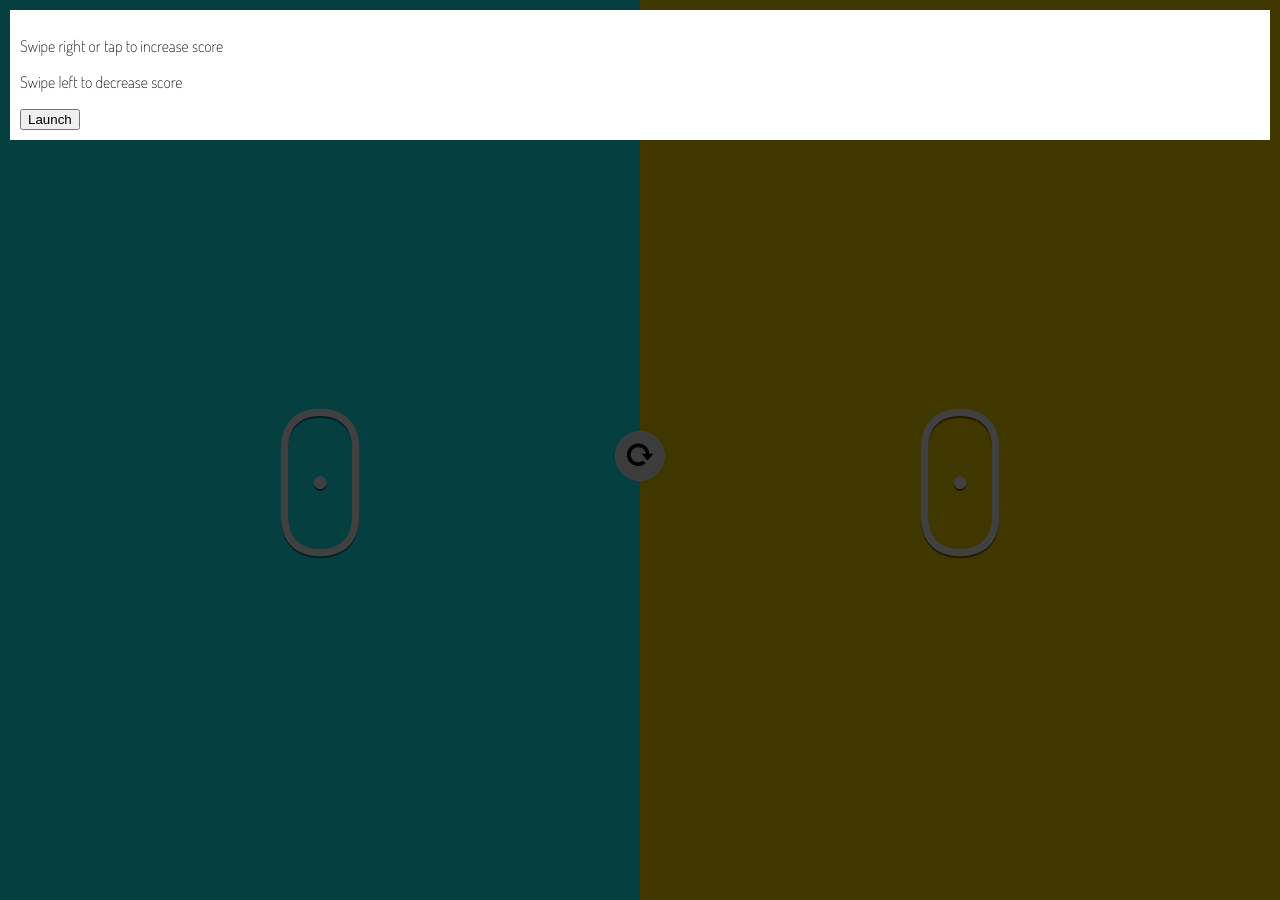
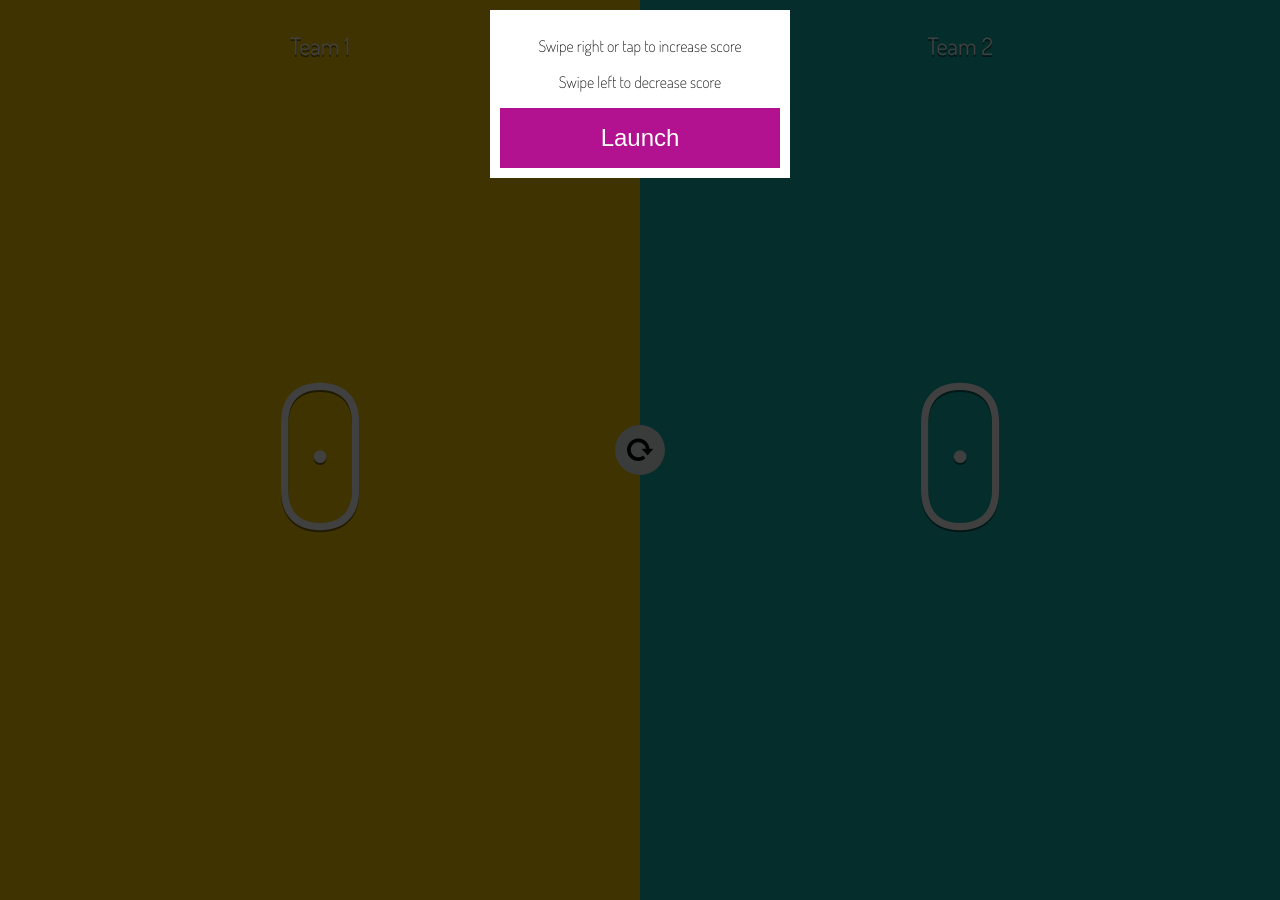
Before and after one commit to seanriceaz/score, a Jekyll site: the page built from index.html, in a window 1280 px wide. Built offline with Jekyll 4.4.1, drawn with Linux system fonts in a browser that asks for light colours; nearby versions of some CDN libraries; Markdown is read by kramdown in place of the engine named in the settings.

Commit message:
Color and button updates

```diff
--- a/_scss/_main.scss
+++ b/_scss/_main.scss
@@ -2,6 +2,8 @@
     Main Styles for Score, a simple web app by Sean Rice
     Github: http://github.com/seanriceaz
    ========================================================================== */
+*{box-sizing:border-box}
+
 body{
 	font-family: 'Dosis', sans-serif;
 	font-weight:200;
@@ -9,25 +11,37 @@ body{
 h2, h3, h4{
 	font-weight:400;
 }
-#team1, #team2, #time{
+
+#team1, #team2, #controls{
 	position:absolute;
 	top:0;
 	bottom:0;
 	text-align:center;
+	h2{
+		position:absolute;
+		top:10px;
+		width:100%;
+		text-align:center;
+	}
 	label
 	{
 		font-size:200px;
 		position:absolute;
 		top:50%;
+		line-height:1;
 		margin-top:-.5em;
 		width:100%;
 		display:block;
+	}
+	h2, label{
+		-webkit-transition:all .3s ease-in-out;
+		transition:all .3s ease-in-out;
 	}
 }
 #team1{
 	left:0;
 	right:50%;
-	background:#19FDFF;
+	background:#F7CB03;
 	color:white;
 	z-index:1;
   text-shadow:0 2px 0 rgba(0,0,0,.5);
@@ -36,24 +50,28 @@ h2, h3, h4{
 	z-index:1;
 	right:0;
 	left:50%;
-	background:#FFD700;
+	background:#11B2AA;
 	color:white;
   text-shadow:0 2px 0 rgba(0,0,0,.5);
 }
-#time{
+#controls{
 	left:40%;
 	right:40%;
 
 	button{
+		display:block;
 		border-radius:1000px;
 		font-size:30px;
-		border:1px solid white;
-		background: #eee;
+		border:0;
+		background: lighten(#89B2B1,30%);
 		width:50px;
 		height:50px;
 		margin-top:-25px;
+		margin-left:-25px;
+		line-height:1;
+		padding:0;
 		&:active{
-			background:#ccc;
+			background:#89B2B1;
 		}
 		&:focus{
 			outline:none;
@@ -61,12 +79,16 @@ h2, h3, h4{
 		}
 	}
 }
-#control{
+#centerbutton, #topbutton, #bottombutton{
 	position:absolute;
 	z-index:3;
+	left:50%;
+}
+#centerbutton{
 	top:50%;
-	left:0;
-	right:0;
+}
+#topbutton{
+	top:33.333%;
 }
 
 #instructions{
@@ -77,14 +99,31 @@ h2, h3, h4{
 	left:0;
 	right:0;
 	bottom:0;
+	padding:10px;
 	z-index:1000;
 	.window{
-		position:absolute;
+		position:relative;
 		background:white;
 		padding:10px;
-		top:10px;
-		right:10px;
-		left:10px;
+		margin:0 auto;
+		max-width:300px;
+		text-align:center;
+
+	}
+	button{
+		display:block;
+		width:100%;
+		height:60px;
+		border:none;
+		background:#B21290;
+		color:white;
+		font-weight:400;
+		font-size:24px;
+		&:focus, &:hover, &:active{
+			outline:none;
+			border:none;
+			background: darken(#B21290, 5%);
+		}
 	}
 	&.hidden{
 		background:rgba(0,0,0,0);
@@ -93,6 +132,14 @@ h2, h3, h4{
 		overflow:hidden;
 		.window{
 			display:none;
+		}
+	}
+}
+//updown mode
+.updown{
+	#team1{
+		h2, label{
+			transform:rotate(180deg);
 		}
 	}
 }
@@ -107,6 +154,27 @@ h2, h3, h4{
 	#team2{
 		left:0;
 		top:50%;
+		h2{
+			top:auto;
+			bottom:10px;
+		}
 	}
-
+	#controls{
+		top:45%;
+		bottom:45%;
+		left:0;
+		right:0;
+		button{
+			margin-left:-25px;
+		}
+	}
+	#centerbutton, #topbutton, #bottombutton{
+		top:50%;
+	}
+	#centerbutton{
+		left:50%;
+	}
+	#topbutton{
+		left:33.333%;
+	}
 }
--- a/index.html
+++ b/index.html
@@ -13,12 +13,12 @@ path:
   </div>
 </div>
 
-<div id="time">
+<div id="controls">
   <!-- TODO: Implement Timekeeping
   <h3>Remaining</h3>
   <p class="time"></p>
   -->
-  <div id="control">
+  <div id="centerbutton">
     <!--<button id="playpause"></button>-->
     <button id="restart" class="ion-refresh"></button>
   </div>
```
